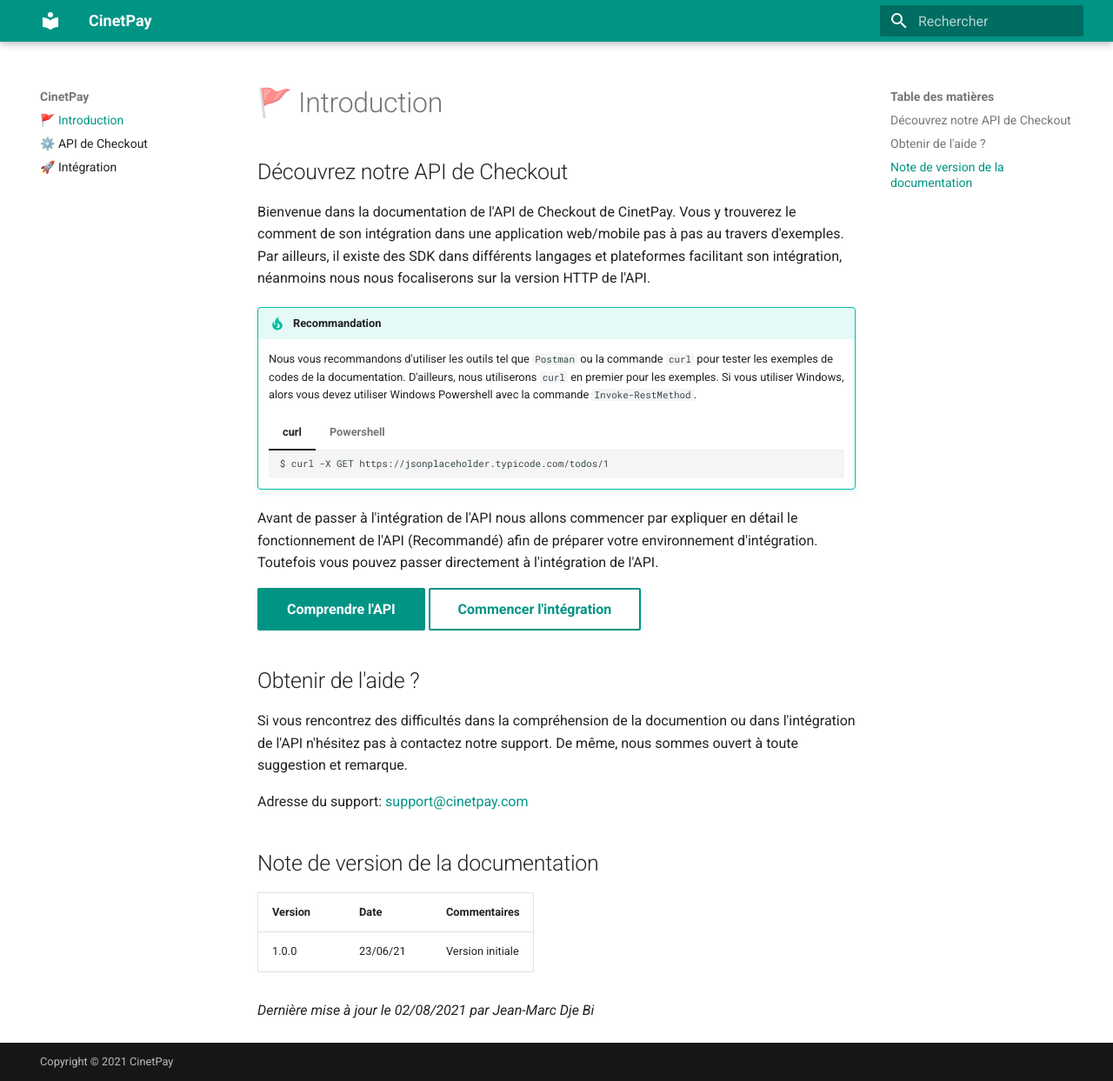
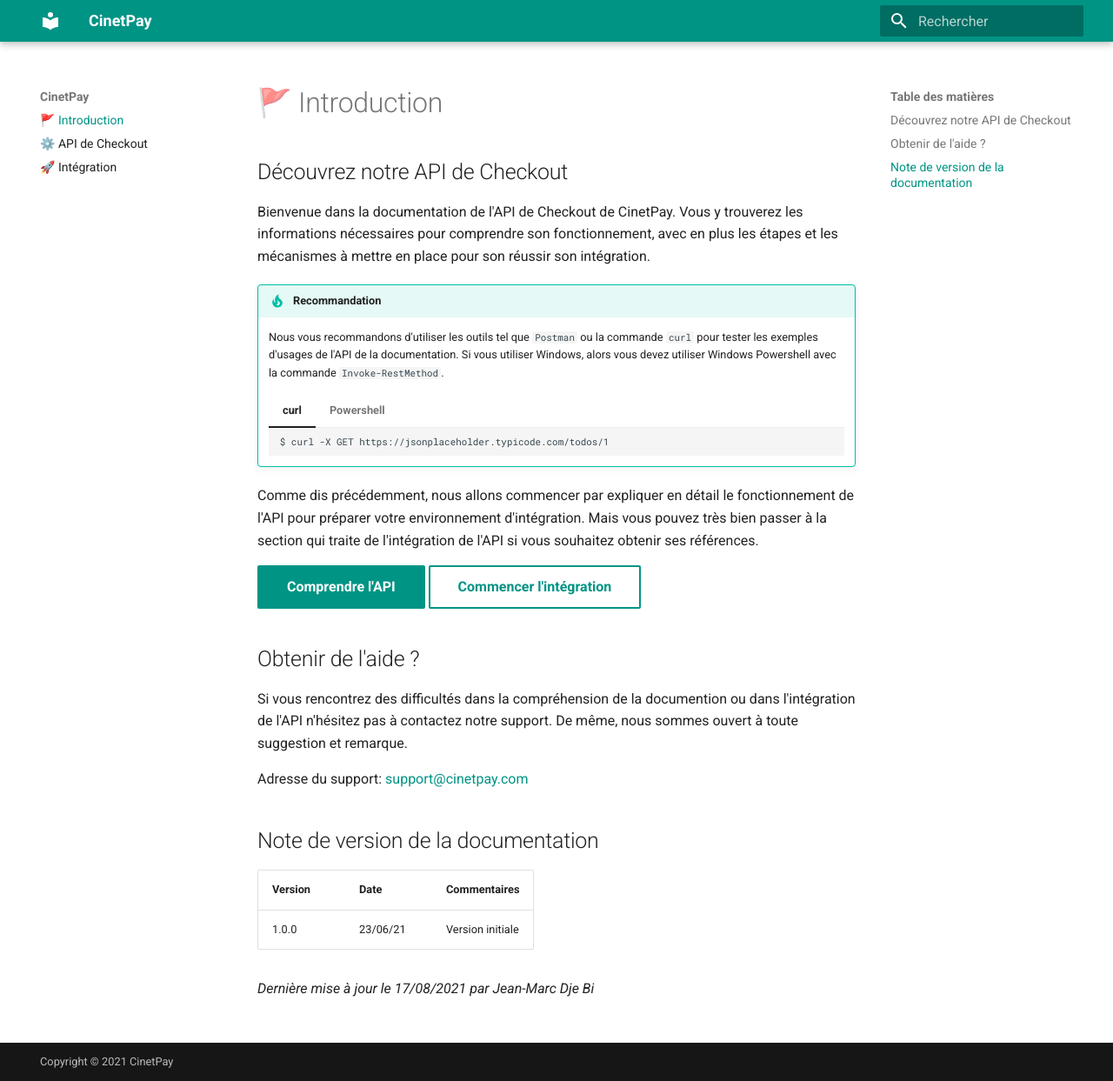
Before and after one commit to Tidev-CinetPay/api-checkout-doc, an MkDocs documentation site: the page built from docs/index.md, in a window 1280 px wide and 1243 px high. Shown: the whole window at 87% size. Built offline with MkDocs 1.6.1 and Material for MkDocs 9.7.7, drawn with Linux system fonts in a browser that asks for light colours.

Commit message:
Mise a jour

````diff
--- a/docs/index.md
+++ b/docs/index.md
@@ -1,10 +1,9 @@
 ## Découvrez notre API de Checkout
 
-Bienvenue dans la documentation de l'API de Checkout de CinetPay. Vous y trouverez le comment de son intégration
-dans une application web/mobile pas à pas au travers d'exemples. Par ailleurs, il existe des SDK dans différents langages et plateformes facilitant son intégration, néanmoins nous nous focaliserons sur la version HTTP de l'API.
+Bienvenue dans la documentation de l'API de Checkout de CinetPay. Vous y trouverez les informations nécessaires pour comprendre son fonctionnement, avec en plus les étapes et les mécanismes à mettre en place pour son réussir son intégration.
 
 !!! Tip "Recommandation"
-    Nous vous recommandons d'utiliser les outils tel que `Postman` ou la commande `curl` pour tester les exemples de codes de la documentation. D'ailleurs, nous utiliserons `curl` en premier pour les exemples. Si vous utiliser Windows, alors vous devez utiliser Windows Powershell avec la commande `Invoke-RestMethod `.
+    Nous vous recommandons d'utiliser les outils tel que `Postman` ou la commande `curl` pour tester les exemples d'usages de l'API de la documentation. Si vous utiliser Windows, alors vous devez utiliser Windows Powershell avec la commande `Invoke-RestMethod `.
 
     === "curl"
 
@@ -18,7 +17,7 @@ dans une application web/mobile pas à pas au travers d'exemples. Par ailleurs,
         Invoke-RestMethod -Method GET -uri "https://jsonplaceholder.typicode.com/todos/1"
         ```
 
-Avant de passer à l'intégration de l'API nous allons commencer par expliquer en détail le fonctionnement de l'API (Recommandé) afin de préparer votre environnement d'intégration. Toutefois vous pouvez passer directement à l'intégration de l'API.
+Comme dis précédemment, nous allons commencer par expliquer en détail le fonctionnement de l'API pour préparer votre environnement d'intégration. Mais vous pouvez très bien passer à la section qui traite de l'intégration de l'API si vous souhaitez obtenir ses références.
 
 [Comprendre l'API](/l'api-de-checkout){ .md-button .md-button--primary } [Commencer l'intégration](/integration){ .md-button }
 
@@ -34,4 +33,4 @@ Adresse du support: [support@cinetpay.com](mailto:support@cinetpay.com)
 |---------|----------|------------------|
 | 1.0.0   | 23/06/21 | Version initiale |
 
-*Dernière mise à jour le 02/08/2021 par Jean-Marc Dje Bi*
+*Dernière mise à jour le 17/08/2021 par Jean-Marc Dje Bi*
````
Also changed, not shown: docs/integration.md (+5 -5 lines), docs/l'api-de-checkout.md (+2 -2 lines).
